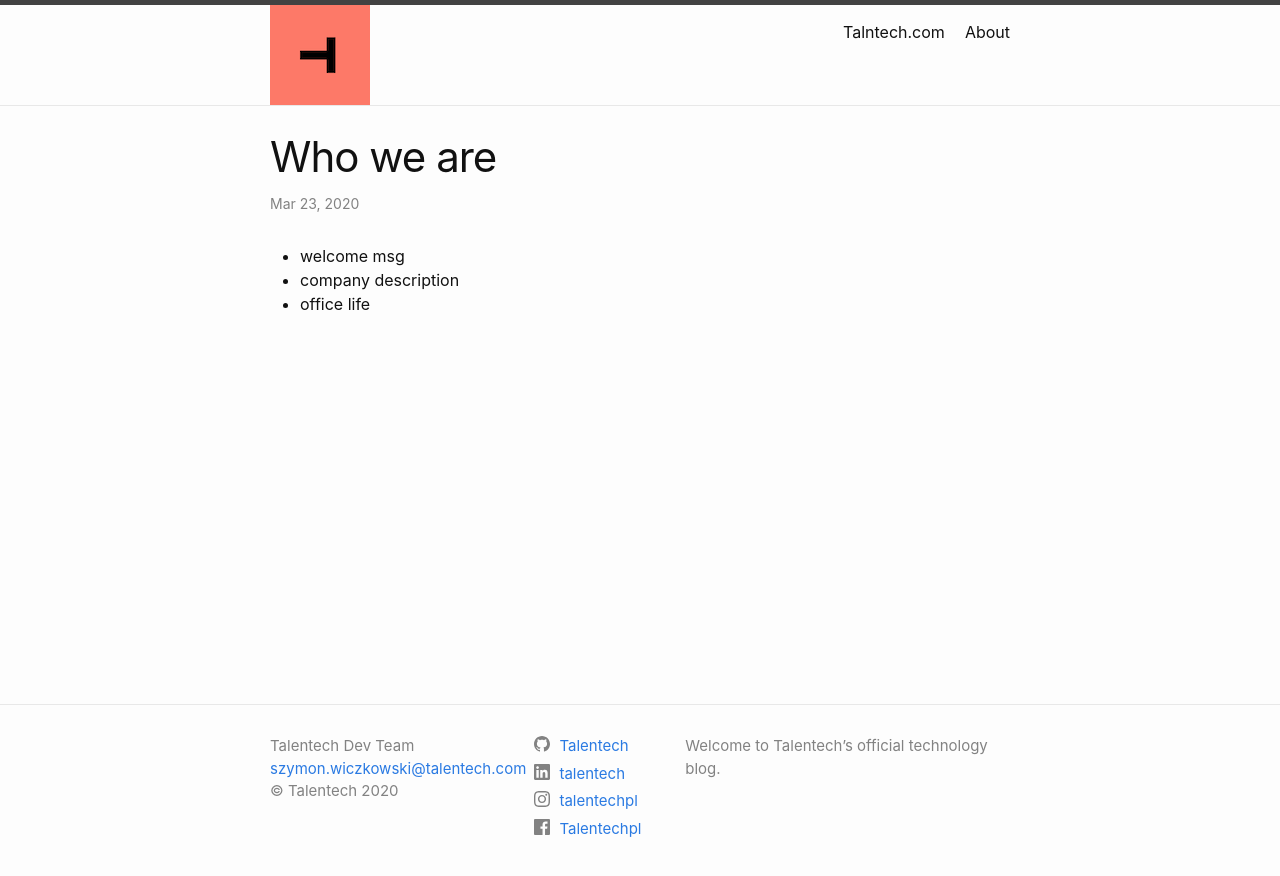
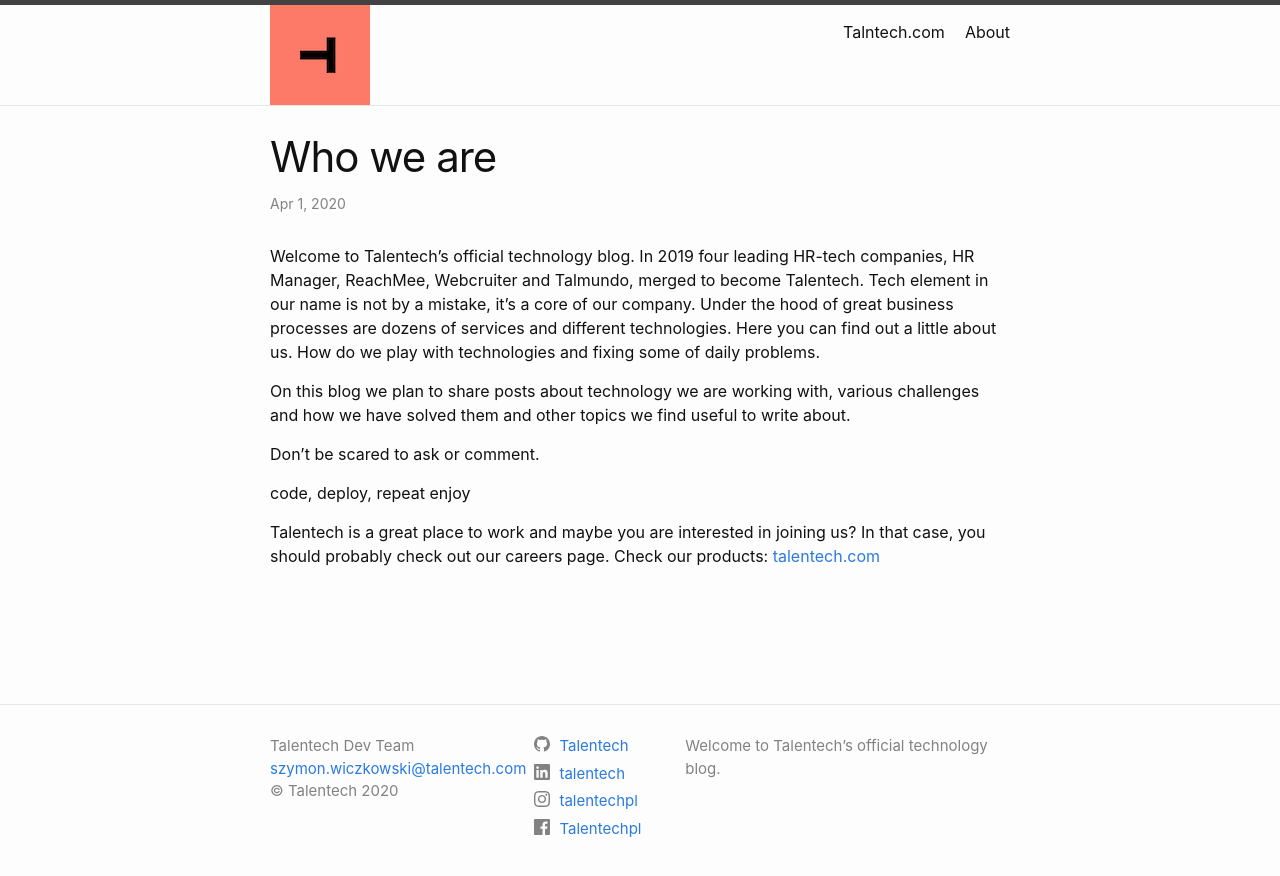
Before and after one commit to margalski/Blog, a Jekyll site: the page built from _posts/2020-03-23-who-we-are.md, in a window 1280 px wide. Shown: the top 876 px of the page. Built offline with Jekyll 4.4.1, drawn with Linux system fonts in a browser that asks for light colours.

Commit message:
post: who we are - draft

```diff
--- a/_posts/2020-03-23-who-we-are.md
+++ b/_posts/2020-03-23-who-we-are.md
@@ -1,11 +1,20 @@
 ---
 layout: post
 title:  "Who we are"
-date: 2020-03-23 08:00:00 +0100
+date: 2020-04-01 08:00:00 +0100
 categories: [blog, office life]
 tags: [office life]
 ---
 
-- welcome msg
-- company description
-- office life
+Welcome to Talentech’s official technology blog.
+In 2019 four leading HR-tech companies, HR Manager, ReachMee, Webcruiter and Talmundo, merged to become Talentech. Tech element in our name is not by a mistake, it's a core of our company. Under the hood of great business processes are dozens of services and different technologies. Here you can find out a little about us. How do we play with technologies and fixing some of daily problems.
+
+On this blog we plan to share posts about technology we are working with, various challenges and how we have solved them and other topics we find useful to write about.
+
+Don't be scared to ask or comment.
+
+code, deploy, repeat
+enjoy
+
+Talentech is a great place to work and maybe you are interested in joining us? In that case, you should probably check out our careers page.
+Check our products: [talentech.com](http://talentech.com/)
```
